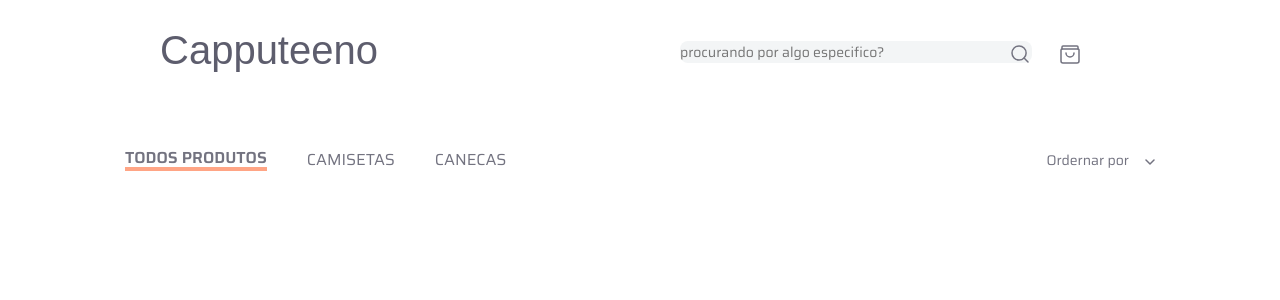
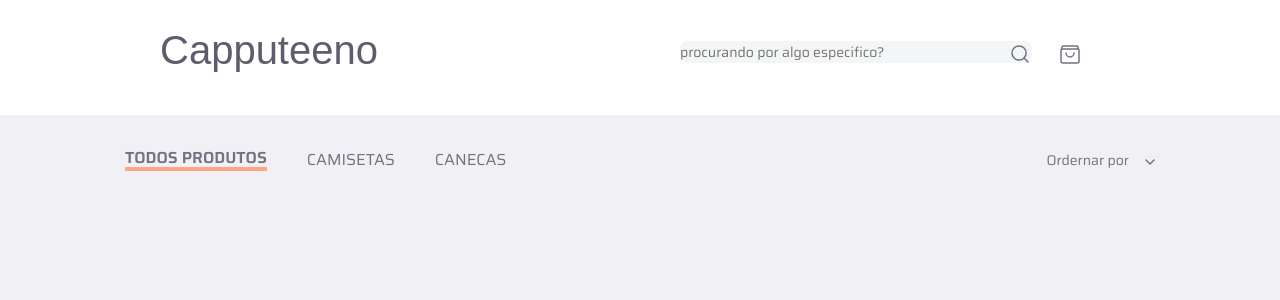
Before and after one commit to BrunooSanttana/capputeeno, a Next.js app: page / in a window 1280 px wide. Shown: the top 300 px of the page. Built offline with nearby package versions, Linux system fonts and the light colour scheme; a web font is replaced by a local one.

Commit message:
[added] background color in project

```diff
--- a/src/app/page.module.css
+++ b/src/app/page.module.css
@@ -1,7 +1,8 @@
 .main {
   display: flex;
   flex-direction: column;
-  align-items: start;
+  align-items: center;
   padding: 34px 125px;
   min-height: 100vh;
+  background-color: var(--bg-primary);
 }
```
